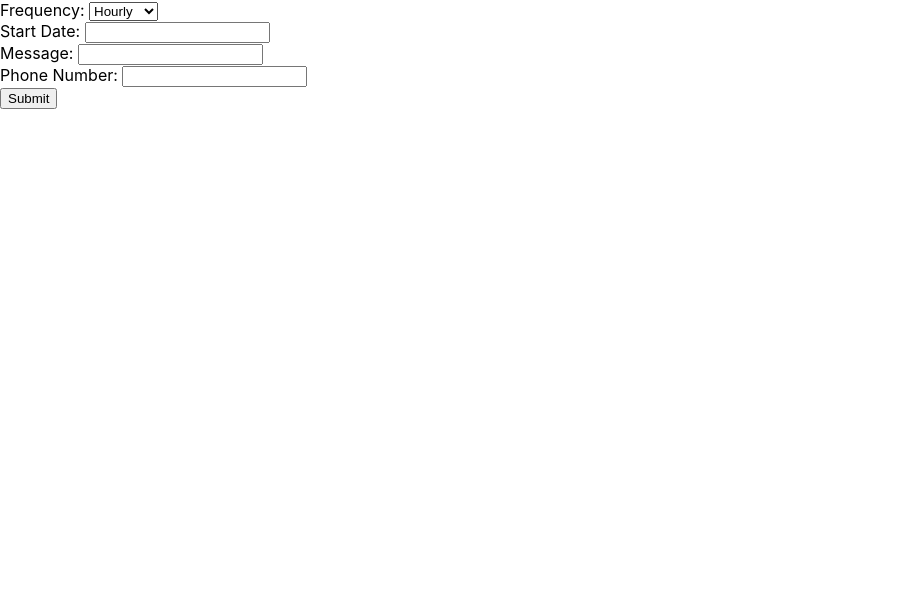
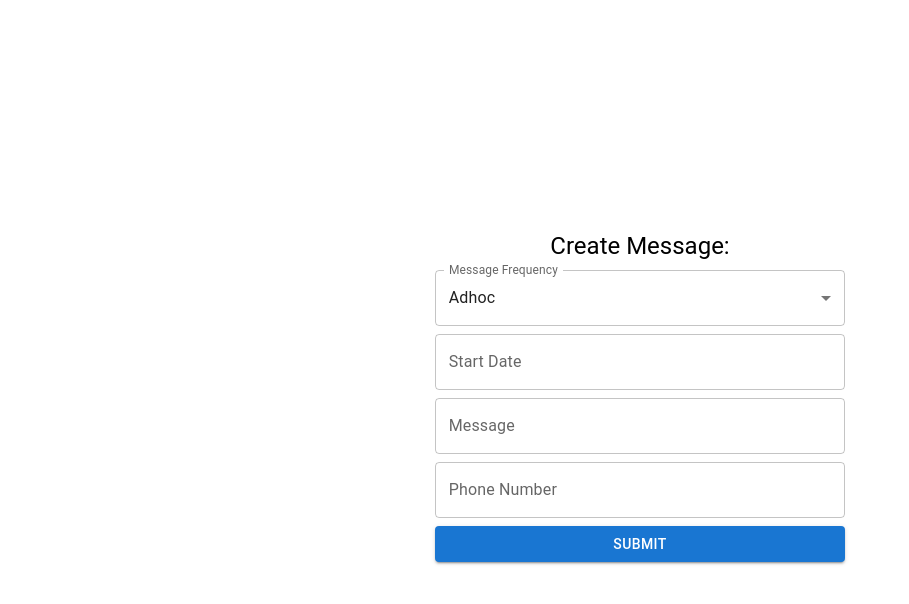
Before and after one commit to TheRealSTM/message-scheduler, a React (Create React App) app: page /create-message in a window 1280 px wide. Shown: the top 604 px of the page, without its empty margins (0-909 px from the left). Built offline with nearby package versions, Linux system fonts and the light colour scheme.

Commit message:
Update message creation form to use material ui components

```diff
--- a/src/message-creation-form/MessageCreationForm.tsx
+++ b/src/message-creation-form/MessageCreationForm.tsx
@@ -1,6 +1,19 @@
-import { useState, ChangeEvent, FormEvent } from 'react';
+import React, { useState, ChangeEvent, FormEvent } from 'react';
+import {
+    Box,
+    Button,
+    TextField,
+    Typography,
+    Grid,
+    FormControl,
+    InputLabel,
+    MenuItem,
+    Select,
+    SelectChangeEvent
+} from "@mui/material";
 
-type Frequency = 'adhoc' | 'hourly' | 'daily' | 'weekly' | 'monthly';
+const frequencies = ['adhoc', 'hourly', 'daily', 'weekly', 'monthly'] as const;
+type Frequency = typeof frequencies[number];
 
 interface MessageCreationFormProps {
     onSubmit: (data: {
@@ -12,12 +25,12 @@ interface MessageCreationFormProps {
 }
 
 const MessageCreationForm = ({ onSubmit }: MessageCreationFormProps) => {
-    const [frequency, setFrequency] = useState<Frequency>('hourly');
+    const [frequency, setFrequency] = useState<Frequency>("adhoc");
     const [startDate, setStartDate] = useState<string>('');
     const [message, setMessage] = useState<string>('');
     const [phoneNumber, setPhoneNumber] = useState<string>('');
 
-    const handleFrequencyChange = (event: ChangeEvent<HTMLSelectElement>) => {
+    const handleFrequencyChange = (event: SelectChangeEvent<Frequency>) => {
         setFrequency(event.target.value as Frequency);
     };
 
@@ -39,27 +52,71 @@ const MessageCreationForm = ({ onSubmit }: MessageCreationFormProps) => {
     };
 
     return (
-        <form onSubmit={handleSubmit}>
-            <label htmlFor="frequency">Frequency: </label>
-            <select id="frequency" value={frequency} onChange={handleFrequencyChange}>
-                <option value="adhoc">Ad Hoc</option>
-                <option value="hourly">Hourly</option>
-                <option value="daily">Daily</option>
-                <option value="weekly">Weekly</option>
-                <option value="weekly">Monthly</option>
-            </select>
-            <br />
-            <label htmlFor="startDate">Start Date: </label>
-            <input type="text" id="startDate" value={startDate} onChange={handleStartDateChange} />
-            <br />
-            <label htmlFor="message">Message: </label>
-            <input type="text" id="message" value={message} onChange={handleMessageChange} />
-            <br />
-            <label htmlFor="phoneNumber">Phone Number: </label>
-            <input type="text" id="phoneNumber" value={phoneNumber} onChange={handlePhoneNumberChange} />
-            <br />
-            <button type="submit">Submit</button>
-        </form>
+        <Grid container justifyContent="center" alignItems="center" style={{ minHeight: '100vh' }}>
+            <Grid item xs={12} sm={6} md={4}>
+
+                <form onSubmit={handleSubmit}>
+                    <Typography variant="h5" align="center">Create Message:</Typography>
+                    <Box margin={1}>
+                        <FormControl fullWidth>
+                            <InputLabel id="message-frequency-label">Message Frequency</InputLabel>
+                            <Select
+                                labelId="message-frequency-label"
+                                id="frequency"
+                                value={frequency}
+                                label="Message Frequency"
+                                onChange={handleFrequencyChange}
+                            >
+                                {
+                                    frequencies.map(
+                                        (frequency) => (
+                                            <MenuItem key={frequency} value={frequency}>
+                                                {frequency.charAt(0).toUpperCase() + frequency.slice(1)}
+                                            </MenuItem>
+                                        )
+                                    )
+                                }
+                            </Select>
+                        </FormControl>
+                    </Box>
+                    <Box margin={1}>
+                        <TextField
+                            fullWidth
+                            label="Start Date"
+                            name="startDate"
+                            value={startDate}
+                            onChange={handleStartDateChange}
+                            variant="outlined"
+                        />
+                    </Box>
+                    <Box margin={1}>
+                        <TextField
+                            fullWidth
+                            label="Message"
+                            name="message"
+                            value={message}
+                            onChange={handleMessageChange}
+                            variant="outlined"
+                        />
+                    </Box>
+                    <Box margin={1}>
+                        <TextField
+                            fullWidth
+                            label="Phone Number"
+                            name="phoneNumber"
+                            value={phoneNumber}
+                            onChange={handlePhoneNumberChange}
+                            variant="outlined"
+                        />
+                    </Box>
+                    <Box margin={1}>
+                        <Button variant="contained" color="primary" type="submit" fullWidth>
+                            Submit
+                        </Button>
+                    </Box>
+                </form>
+            </Grid>
+        </Grid>
     );
 };
 
```
